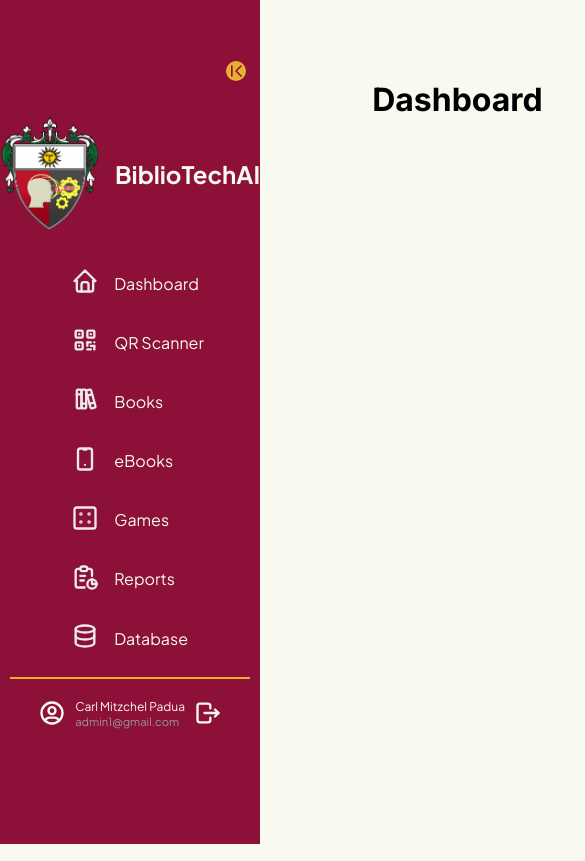
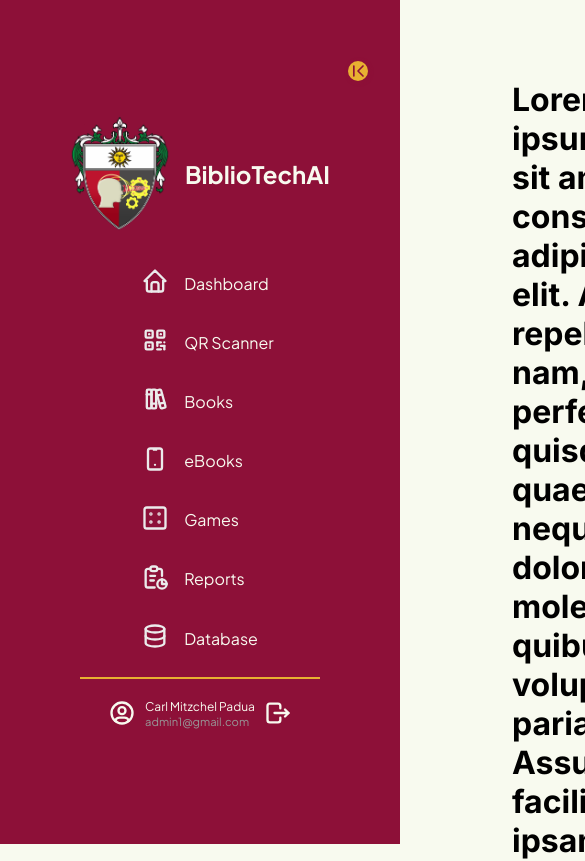
Before and after one commit to SE-Nex-Tech/Nex.Tech, a Next.js app: page / in a window 390 px wide. Shown: the top 861 px of the page, 585 px wide, since content can reach past the window. Built offline with nearby package versions, Linux system fonts and the light colour scheme.

Commit message:
Fixed sidebar and content responsiveness

```diff
--- a/src/app/dashboard/page.jsx
+++ b/src/app/dashboard/page.jsx
@@ -7,7 +7,12 @@ import { usePathname } from "next/navigation";
 const Dashboard = () => {
   return (
     <div>
-      <h1>Dashboard</h1>
+      <h1>
+        Lorem ipsum, dolor sit amet consectetur adipisicing elit. Aliquid
+        repellendus nam, alias perferendis quisquam quaerat quia neque optio
+        dolores molestiae quibusdam voluptatibus pariatur. Assumenda facilis
+        culpa ipsam voluptatibus nostrum minus?
+      </h1>
     </div>
   );
 };
--- a/src/app/layout.js
+++ b/src/app/layout.js
@@ -6,7 +6,7 @@ import Dashboard from "./dashboard/page";
 const inter = Inter({ subsets: ["latin"] });
 
 export const metadata = {
-  title: "Create Next App",
+  title: "BiblioTechAI Portal",
   description: "Generated by create next app",
 };
 
--- a/src/components/sideNav/sidebar.module.scss
+++ b/src/components/sideNav/sidebar.module.scss
@@ -1,7 +1,7 @@
 @import "../../styles/variables.scss";
 
 .sidebar {
-  width: 25rem;
+  min-width: 25rem;
   height: 100vh;
   background-color: $redMain;
   transition: all 0.5s;
@@ -64,7 +64,7 @@
 }
 
 .collapsed {
-  width: 90px;
+  min-width: 90px;
 }
 
 .hide {
```
Also changed, not shown: src/components/sideNav/Sidebar.jsx (+13 -11 lines).
